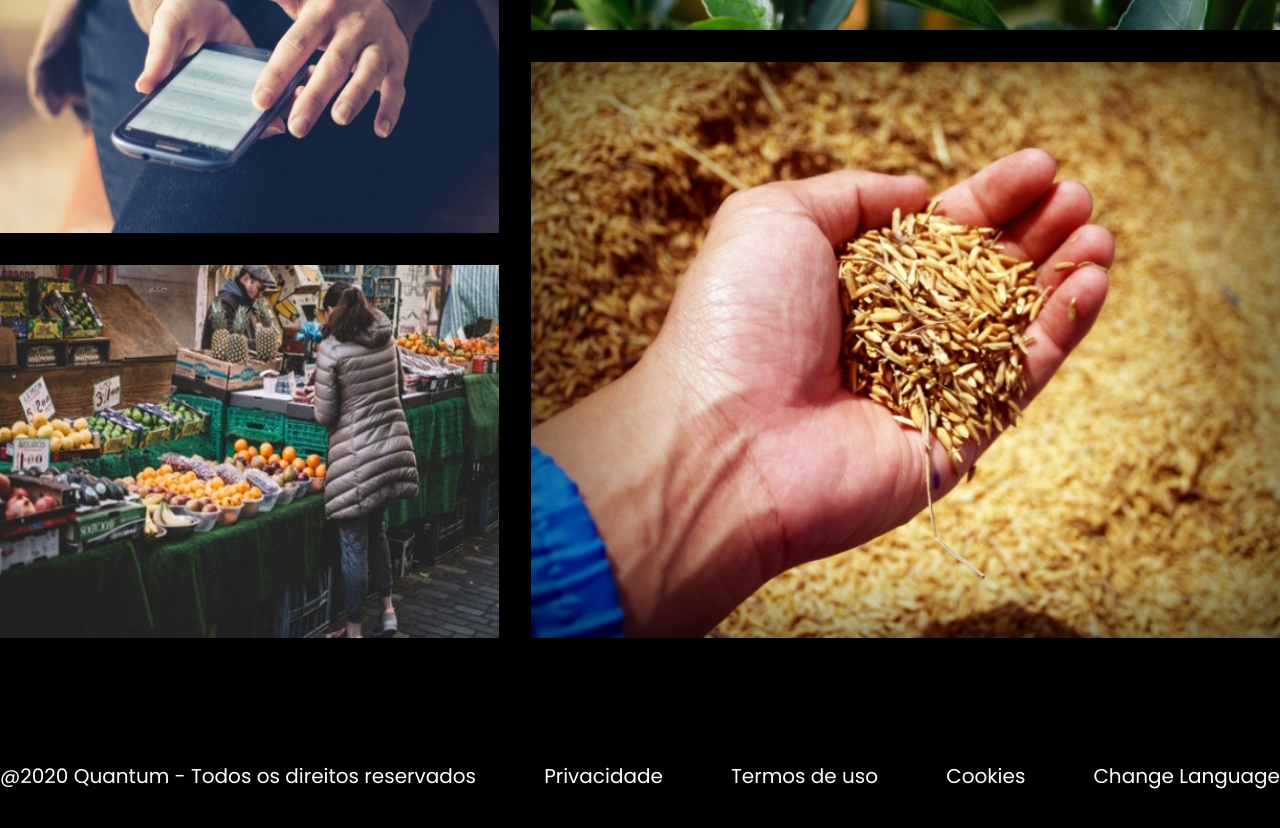
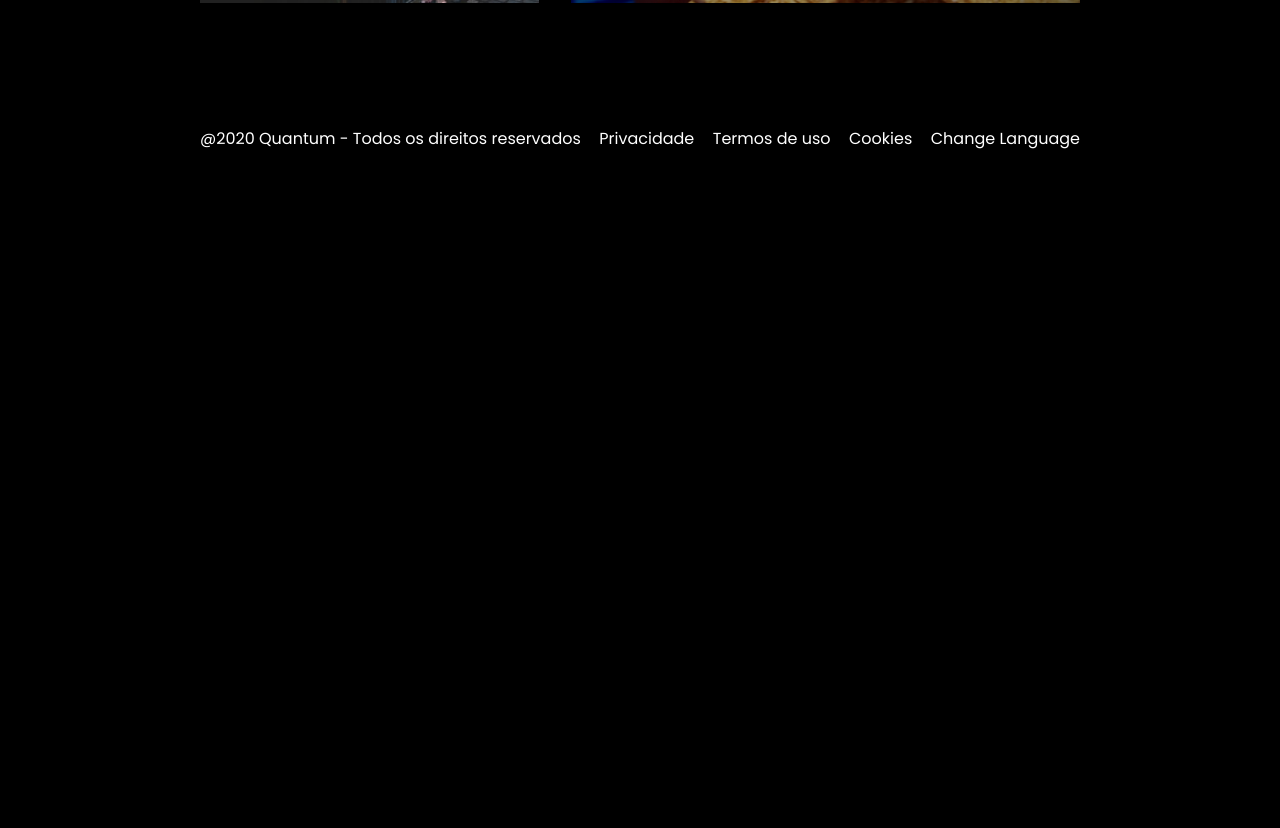
Before and after one commit to quantum01-pi/quantum, a React (Create React App) app in the folder frontend/: page / in a window 1280 px wide. Shown: the part 1660-2488 px from the top of the page. After the commit the page ends 1935 px from the top, so only its background shows below. Built offline with nearby package versions, Linux system fonts and the light colour scheme.

Commit message:
Alterações no markup de footer e container

```diff
--- a/frontend/src/assets/css/global.css
+++ b/frontend/src/assets/css/global.css
@@ -50,5 +50,5 @@ body{
 .container{
     max-width: 1400px;
     margin: 0 auto;
-	padding:0;
+	padding: 0 200px;
 }
--- a/frontend/src/components/Footer/index.js
+++ b/frontend/src/components/Footer/index.js
@@ -3,12 +3,12 @@ import './styles.css'
 
 export default function Footer() {
     return (
-        <footer>
-            <h5>@2020 Quantum - Todos os direitos reservados</h5>
-            <h5>Privacidade</h5>
-            <h5>Termos de uso</h5>
-            <h5>Cookies</h5>
-            <h5> Change Language</h5>
+        <footer class="footer">
+            <p class="footer__caption">@2020 Quantum - Todos os direitos reservados</p>
+            <a class="footer__link" href="#">Privacidade</a>
+            <a class="footer__link" href="#">Termos de uso</a>
+            <a class="footer__link" href="#">Cookies</a>
+            <a class="footer__link" href="#">Change Language</a>
         </footer>
     )
 }
--- a/frontend/src/components/Footer/styles.css
+++ b/frontend/src/components/Footer/styles.css
@@ -1,11 +1,18 @@
-footer{
+.footer {
     display: flex;
     justify-content: space-between;
     margin-bottom: 128px;
 }
 
-footer h5{
+.footer__caption,
+.footer__link {
     color: white;
     font-family: 'Poppins', sans-serif;
-    font-size: 1.25em;
+    font-size: 1em;
+    text-decoration: none;
 }
+
+.footer__link:hover {
+    color: #009688;
+    transition: .2s ease;
+}
--- a/frontend/src/components/Header/index.js
+++ b/frontend/src/components/Header/index.js
@@ -7,7 +7,7 @@ export default function Header() {
     return (
         <div className="container">
             <nav className="header">
-                <svg xmlns="http://www.w3.org/2000/svg" width="339.18" className="header__logo" height="66.507" viewBox="0 0 339.18 66.507">
+                <svg xmlns="http://www.w3.org/2000/svg" width="200" className="header__logo" height="66.507" viewBox="0 0 339.18 66.507">
                     <g id="Grupo_2292" data-name="Grupo 2292" transform="translate(-361.851 -301.218)">
                         <path id="Caminho_2379" data-name="Caminho 2379" d="M459.258,356.317a15.745,15.745,0,0,1-6.592-6.989,24.739,24.739,0,0,1-2.267-11.05V303.218h7.707v35.324q0,6.006,3.022,9.294t8.538,3.286q5.553,0,8.595-3.286t3.041-9.294V303.218h7.707v35.059a24.737,24.737,0,0,1-2.267,11.05,15.72,15.72,0,0,1-6.611,6.989,23.9,23.9,0,0,1-20.873,0Z" transform="translate(-39.738 -0.898)" fill="#fff"/>
                         <path id="Caminho_2380" data-name="Caminho 2380" d="M630.513,303.218H637.5l26.861,42.464-.907.982V303.218h7.632v54.893h-7.065L637.237,316.29l.907-.982v42.8h-7.631Z" transform="translate(-120.568 -0.898)" fill="#fff"/>
```
